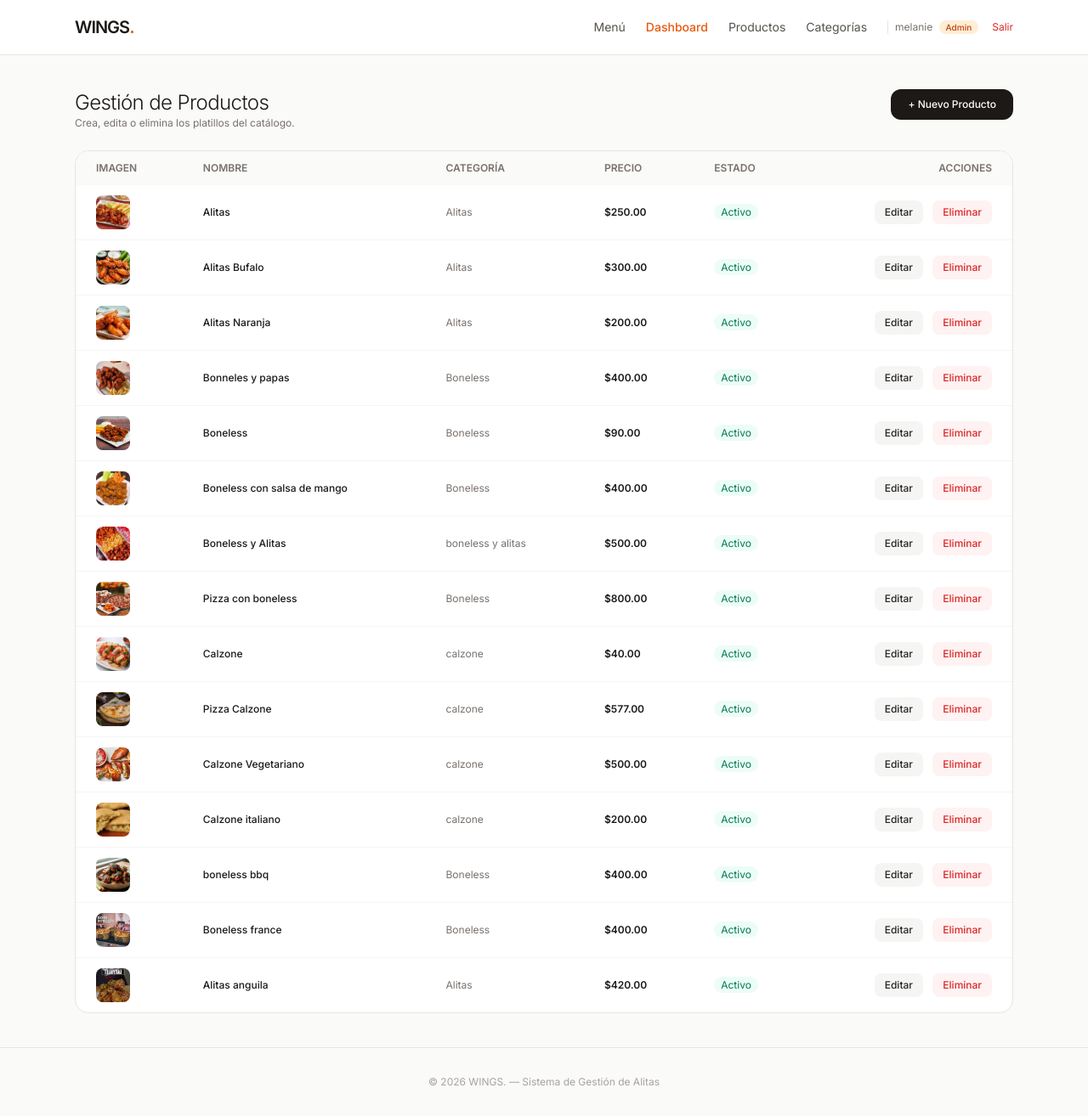
After one commit to AsaelCh9/Alitas, a Django app: page /panel/productos/ in a window 1280 px wide. The commit adds this page. Shown: the whole page at 85% size. Run offline with Django 5.2, Linux system fonts and the light colour scheme; a user stored in the database is signed in; data comes from the database, SQL or seed files in the repository; both versions use the stored data as it was after the commit; some libraries are stand-ins or nearby versions.

Commit message:
Sprint 3

```diff
--- a/tienda/forms.py
+++ b/tienda/forms.py
@@ -1,28 +1,33 @@
 from django import forms
-from .models import Producto
+from .models import Producto, Categoria
+
+ESTILO_INPUT = 'w-full px-4 py-2.5 rounded-xl border border-stone-200 text-sm focus:outline-none focus:border-stone-900'
 
 class ProductoForm(forms.ModelForm):
     class Meta:
         model = Producto
-        fields = ['nombre', 'descripcion', 'precio', 'categoria', 'imagen']
+        fields = ['nombre', 'descripcion', 'precio', 'categoria', 'imagen', 'disponible']
         widgets = {
-            'nombre': forms.TextInput(attrs={
-                'class': 'w-full px-4 py-2.5 rounded-xl border border-stone-200 text-sm focus:outline-none focus:border-stone-900',
-                'placeholder': 'Ej. 12 Alitas Mango Habanero'
-            }),
-            'descripcion': forms.Textarea(attrs={
-                'class': 'w-full px-4 py-2.5 rounded-xl border border-stone-200 text-sm focus:outline-none focus:border-stone-900',
-                'rows': 3,
-                'placeholder': 'Describe el sabor, aderezo o guarnición...'
-            }),
-            'precio': forms.NumberInput(attrs={
-                'class': 'w-full px-4 py-2.5 rounded-xl border border-stone-200 text-sm focus:outline-none focus:border-stone-900',
-                'placeholder': '180.00'
-            }),
-            'categoria': forms.Select(attrs={
-                'class': 'w-full px-4 py-2.5 rounded-xl border border-stone-200 text-sm bg-white focus:outline-none focus:border-stone-900'
-            }),
-            'imagen': forms.ClearableFileInput(attrs={
-                'class': 'w-full text-xs text-stone-500 file:mr-4 file:py-2.5 file:px-4 file:rounded-xl file:border-0 file:text-xs file:font-medium file:bg-stone-100 file:text-stone-900 hover:file:bg-stone-200 cursor-pointer'
-            }),
+            'nombre': forms.TextInput(attrs={'class': ESTILO_INPUT, 'placeholder': 'Ej. 12 Alitas Búfalo'}),
+            'descripcion': forms.Textarea(attrs={'class': ESTILO_INPUT, 'rows': 3, 'placeholder': 'Descripción del platillo...'}),
+            'precio': forms.NumberInput(attrs={'class': ESTILO_INPUT, 'step': '0.01', 'min': '1'}),
+            'categoria': forms.Select(attrs={'class': f'{ESTILO_INPUT} bg-white'}),
+            'imagen': forms.ClearableFileInput(attrs={'class': 'w-full text-xs text-stone-500 file:mr-4 file:py-2 file:px-4 file:rounded-xl file:border-0 file:bg-stone-100 file:text-stone-900'}),
+            'disponible': forms.CheckboxInput(attrs={'class': 'w-4 h-4 accent-orange-600 rounded'}),
         }
+
+    # Validación en el servidor
+    def clean_precio(self):
+        precio = self.cleaned_data.get('precio')
+        if precio is not None and precio <= 0:
+            raise forms.ValidationError("El precio debe ser mayor a $0.00.")
+        return precio
+
+class CategoriaForm(forms.ModelForm):
+    class Meta:
+        model = Categoria
+        fields = ['nombre', 'descripcion']
+        widgets = {
+            'nombre': forms.TextInput(attrs={'class': ESTILO_INPUT, 'placeholder': 'Ej. Alitas, Boneless, Bebidas'}),
+            'descripcion': forms.TextInput(attrs={'class': ESTILO_INPUT, 'placeholder': 'Breve descripción de la categoría'}),
+        }
--- a/tienda/templates/tienda/base.html
+++ b/tienda/templates/tienda/base.html
@@ -3,58 +3,71 @@
 <head>
     <meta charset="UTF-8">
     <meta name="viewport" content="width=device-width, initial-scale=1.0">
-    <title>WINGS. — Alitas Artesanales</title>
+    <title>WINGS. — Sistema de Gestión y Ventas</title>
     <script src="https://cdn.tailwindcss.com"></script>
-    <link href="https://fonts.googleapis.com/css2?family=Inter:wght@300;400;600&display=swap" rel="stylesheet">
-    <style>
-        body { font-family: 'Inter', sans-serif; }
-    </style>
+    <link href="https://fonts.googleapis.com/css2?family=Inter:wght@300;400;500;600&display=swap" rel="stylesheet">
+    <style>body { font-family: 'Inter', sans-serif; }</style>
 </head>
 <body class="bg-stone-50 text-stone-900 antialiased flex flex-col min-h-screen">
 
-    <!-- Navegación Minimalista -->
-    <header class="border-b border-stone-200 bg-white/80 backdrop-blur-md sticky top-0 z-50">
-        <div class="max-w-5xl mx-auto px-6 h-16 flex items-center justify-between">
+    <header class="border-b border-stone-200 bg-white/90 backdrop-blur-md sticky top-0 z-50">
+        <div class="max-w-6xl mx-auto px-4 sm:px-6 h-16 flex items-center justify-between">
             <a href="{% url 'inicio' %}" class="text-xl font-semibold tracking-tighter">
                 WINGS<span class="text-orange-600">.</span>
             </a>
 
-            <nav class="flex items-center gap-6 text-sm">
+            <nav class="flex items-center gap-4 sm:gap-6 text-sm">
                 <a href="{% url 'inicio' %}" class="text-stone-600 hover:text-stone-900 transition">Menú</a>
-                <a href="{% url 'ver_carrito' %}" class="flex items-center gap-2 bg-stone-900 text-white px-4 py-2 rounded-full hover:bg-orange-600 transition">
-                    <span>Orden</span>
-                    <span class="bg-white/20 text-xs px-2 py-0.5 rounded-full">{{ total_items|default:"0" }}</span>
-                </a>
+
+                {% if user.is_authenticated %}
+                    {% if user.is_staff %}
+                        <a href="{% url 'dashboard' %}" class="text-orange-600 font-medium hover:text-orange-700 transition">Dashboard</a>
+                        <a href="{% url 'lista_productos' %}" class="hidden sm:inline text-stone-600 hover:text-stone-900 transition">Productos</a>
+                        <a href="{% url 'lista_categorias' %}" class="hidden sm:inline text-stone-600 hover:text-stone-900 transition">Categorías</a>
+                    {% else %}
+                        <a href="{% url 'ver_carrito' %}" class="flex items-center gap-2 bg-stone-900 text-white px-4 py-1.5 rounded-full hover:bg-orange-600 transition">
+                            <span>Orden</span>
+                            <span class="bg-white/20 text-xs px-2 py-0.5 rounded-full">{{ total_items|default:"0" }}</span>
+                        </a>
+                    {% endif %}
+
+                    <div class="flex items-center gap-2 pl-2 border-l border-stone-200">
+                        <span class="text-xs text-stone-500">
+                            {{ user.username }}
+                            <span class="ml-1 px-2 py-0.5 rounded-full text-[10px] font-medium {% if user.is_staff %}bg-orange-100 text-orange-700{% else %}bg-stone-100 text-stone-600{% endif %}">
+                                {% if user.is_staff %}Admin{% else %}Cliente{% endif %}
+                            </span>
+                        </span>
+                        <a href="{% url 'logout' %}" class="text-xs text-red-600 hover:underline ml-2">Salir</a>
+                    </div>
+                {% else %}
+                    <a href="{% url 'login' %}" class="text-stone-600 hover:text-stone-900 transition">Iniciar sesión</a>
+                    <a href="{% url 'registro' %}" class="bg-stone-900 text-white px-4 py-2 rounded-full text-xs hover:bg-orange-600 transition">Registrarse</a>
+                {% endif %}
             </nav>
         </div>
     </header>
 
-    <!-- Contenido Principal -->
-    <main class="flex-grow max-w-5xl mx-auto px-6 py-12 w-full">
+    <!-- Mensajes de confirmación al guardar, editar o eliminar -->
+    {% if messages %}
+    <div class="max-w-6xl mx-auto px-4 sm:px-6 pt-6 w-full space-y-2">
+        {% for message in messages %}
+        <div class="p-4 rounded-xl text-xs font-medium border flex items-center justify-between
+            {% if message.tags == 'error' %}bg-red-50 border-red-200 text-red-700
+            {% elif message.tags == 'warning' %}bg-amber-50 border-amber-200 text-amber-700
+            {% else %}bg-emerald-50 border-emerald-200 text-emerald-700{% endif %}">
+            <span>{{ message }}</span>
+        </div>
+        {% endfor %}
+    </div>
+    {% endif %}
+
+    <main class="flex-grow max-w-6xl mx-auto px-4 sm:px-6 py-10 w-full">
         {% block content %}{% endblock %}
     </main>
 
-    <!-- Footer -->
     <footer class="border-t border-stone-200 py-8 text-center text-xs text-stone-400">
-        <p>© 2026 WINGS. — Sabores puros, sin complicaciones.</p>
+        <p>© 2026 WINGS. — Sistema de Gestión de Alitas</p>
     </footer>
-
-    <nav class="flex items-center gap-5 text-sm">
-<a href="{% url 'inicio' %}" class="text-stone-600 hover:text-stone-900 transition">Menú</a>
-
-{% if user.is_authenticated %}
-<a href="{% url 'agregar_producto' %}" class="text-stone-600 hover:text-stone-900 transition">+ Platillo</a>
-<a href="{% url 'ver_carrito' %}" class="flex items-center gap-2 bg-stone-900 text-white px-4 py-2 rounded-full hover:bg-orange-600 transition">
-<span>Orden</span>
-<span class="bg-white/20 text-xs px-2 py-0.5 rounded-full">{{ total_items|default:"0" }}</span>
-</a>
-<span class="text-xs text-stone-400">Hola, {{ user.username }}</span>
-<a href="{% url 'logout' %}" class="text-xs text-red-600 hover:underline">Salir</a>
-{% else %}
-<a href="{% url 'login' %}" class="text-stone-600 hover:text-stone-900 transition">Iniciar sesión</a>
-<a href="{% url 'registro' %}" class="bg-stone-900 text-white px-4 py-2 rounded-full text-xs hover:bg-orange-600 transition">Registrarse</a>
-{% endif %}
-</nav>
-
 </body>
 </html>
--- /dev/null
+++ b/tienda/templates/tienda/crud_productos.html
@@ -0,0 +1,59 @@
+{% extends 'tienda/base.html' %}
+
+{% block content %}
+<div class="flex flex-col sm:flex-row sm:items-center sm:justify-between gap-4 mb-6">
+    <div>
+        <h1 class="text-2xl font-light tracking-tight text-stone-900">Gestión de Productos</h1>
+        <p class="text-xs text-stone-500">Crea, edita o elimina los platillos del catálogo.</p>
+    </div>
+    <a href="{% url 'crear_producto' %}" class="bg-stone-900 hover:bg-orange-600 text-white text-xs font-medium px-5 py-2.5 rounded-xl transition self-start">
+        + Nuevo Producto
+    </a>
+</div>
+
+<div class="bg-white border border-stone-200 rounded-2xl overflow-hidden">
+    <div class="overflow-x-auto">
+        <table class="w-full text-left text-xs">
+            <thead class="bg-stone-50 text-stone-500 uppercase">
+                <tr>
+                    <th class="px-6 py-3">Imagen</th>
+                    <th class="px-6 py-3">Nombre</th>
+                    <th class="px-6 py-3">Categoría</th>
+                    <th class="px-6 py-3">Precio</th>
+                    <th class="px-6 py-3">Estado</th>
+                    <th class="px-6 py-3 text-right">Acciones</th>
+                </tr>
+            </thead>
+            <tbody class="divide-y divide-stone-100">
+                {% for prod in productos %}
+                <tr class="hover:bg-stone-50/60">
+                    <td class="px-6 py-3">
+                        {% if prod.imagen %}
+                            <img src="{{ prod.imagen.url }}" class="w-10 h-10 rounded-lg object-cover">
+                        {% else %}
+                            <div class="w-10 h-10 rounded-lg bg-stone-100 flex items-center justify-center text-stone-400">Sin foto</div>
+                        {% endif %}
+                    </td>
+                    <td class="px-6 py-3 font-medium text-stone-900">{{ prod.nombre }}</td>
+                    <td class="px-6 py-3 text-stone-500">{{ prod.categoria.nombre }}</td>
+                    <td class="px-6 py-3 font-semibold">${{ prod.precio }}</td>
+                    <td class="px-6 py-3">
+                        {% if prod.disponible %}
+                            <span class="px-2 py-0.5 rounded-full bg-emerald-50 text-emerald-700">Activo</span>
+                        {% else %}
+                            <span class="px-2 py-0.5 rounded-full bg-stone-100 text-stone-500">Oculto</span>
+                        {% endif %}
+                    </td>
+                    <td class="px-6 py-3 text-right space-x-2">
+                        <a href="{% url 'editar_producto' prod.id %}" class="inline-block bg-stone-100 hover:bg-stone-200 text-stone-800 px-3 py-1.5 rounded-lg font-medium transition">Editar</a>
+                        <a href="{% url 'eliminar_producto' prod.id %}" class="inline-block bg-red-50 hover:bg-red-600 hover:text-white text-red-600 px-3 py-1.5 rounded-lg font-medium transition">Eliminar</a>
+                    </td>
+                </tr>
+                {% empty %}
+                <tr><td colspan="6" class="px-6 py-8 text-center text-stone-400">No hay productos registrados.</td></tr>
+                {% endfor %}
+            </tbody>
+        </table>
+    </div>
+</div>
+{% endblock %}
--- a/tienda/urls.py
+++ b/tienda/urls.py
@@ -2,12 +2,31 @@ from django.urls import path
 from . import views
 
 urlpatterns = [
-path('', views.inicio, name='inicio'),
-path('registro/', views.registro_usuario, name='registro'),
-path('login/', views.login_usuario, name='login'),
-path('logout/', views.logout_usuario, name='logout'),
-path('nuevo/', views.agregar_producto, name='agregar_producto'),
-path('agregar/<int:producto_id>/', views.agregar_carrito, name='agregar_carrito'),
-path('carrito/', views.ver_carrito, name='ver_carrito'),
-path('confirmar/', views.confirmar_pedido, name='confirmar_pedido'),
+    # Tienda y autenticación
+    path('', views.inicio, name='inicio'),
+    path('registro/', views.registro_usuario, name='registro'),
+    path('login/', views.login_usuario, name='login'),
+    path('logout/', views.logout_usuario, name='logout'),
+    path('agregar/<int:producto_id>/', views.agregar_carrito, name='agregar_carrito'),
+    path('carrito/', views.ver_carrito, name='ver_carrito'),
+    path('confirmar/', views.confirmar_pedido, name='confirmar_pedido'),
+
+    # Panel administrativo
+    path('panel/', views.dashboard, name='dashboard'),
+
+    # CRUD Productos
+    path('panel/productos/', views.lista_productos, name='lista_productos'),
+    path('panel/productos/nuevo/', views.crear_producto, name='crear_producto'),
+    path('panel/productos/editar/<int:pk>/', views.editar_producto, name='editar_producto'),
+    path('panel/productos/eliminar/<int:pk>/', views.eliminar_producto, name='eliminar_producto'),
+
+    # CRUD Categorías
+    path('panel/categorias/', views.lista_categorias, name='lista_categorias'),
+    path('panel/categorias/nueva/', views.crear_categoria, name='crear_categoria'),
+    path('panel/categorias/editar/<int:pk>/', views.editar_categoria, name='editar_categoria'),
+    path('panel/categorias/eliminar/<int:pk>/', views.eliminar_categoria, name='eliminar_categoria'),
+
+    path('carrito/', views.ver_carrito, name='ver_carrito'),
+    path('carrito/limpiar/', views.limpiar_carrito, name='limpiar_carrito'),
+    path('confirmar/', views.confirmar_pedido, name='confirmar_pedido'),
 ]
--- a/tienda/views.py
+++ b/tienda/views.py
@@ -1,17 +1,25 @@
 from django.shortcuts import render, redirect, get_object_or_404
 from django.contrib.auth import login, logout
 from django.contrib.auth.forms import UserCreationForm, AuthenticationForm
-from django.contrib.auth.decorators import login_required
+from django.contrib.auth.decorators import login_required, user_passes_test
+from django.contrib.auth.models import User
+from django.contrib import messages
+from django.db.models import Sum
 from .models import Producto, Categoria, Pedido
-from .forms import ProductoForm
+from .forms import ProductoForm, CategoriaForm
 
-# --- AUTENTICACIÓN (SPRINT 2) ---
+# Función verificadora de rol Administrador (valida en servidor)
+def es_administrador(user):
+    return user.is_authenticated and user.is_staff
+
+# --- AUTENTICACIÓN ---
 def registro_usuario(request):
     if request.method == 'POST':
         form = UserCreationForm(request.POST)
         if form.is_valid():
             usuario = form.save()
             login(request, usuario)
+            messages.success(request, f"¡Bienvenido, {usuario.username}! Tu cuenta ha sido creada.")
             return redirect('inicio')
     else:
         form = UserCreationForm()
@@ -23,34 +31,29 @@ def login_usuario(request):
         if form.is_valid():
             usuario = form.get_user()
             login(request, usuario)
+            messages.success(request, f"Sesión iniciada como {usuario.username}.")
+            if usuario.is_staff:
+                return redirect('dashboard')
             return redirect('inicio')
+        else:
+            messages.error(request, "Usuario o contraseña incorrectos.")
     else:
         form = AuthenticationForm()
     return render(request, 'tienda/login.html', {'form': form})
 
 def logout_usuario(request):
     logout(request)
+    messages.info(request, "Has cerrado sesión correctamente.")
     return redirect('login')
-# --- VISTAS DEL SISTEMA ---
+
+# --- TIENDA (PÚBLICO / CLIENTES) ---
 def inicio(request):
     productos = Producto.objects.filter(disponible=True)
     carrito = request.session.get('carrito', {})
     return render(request, 'tienda/index.html', {
         'productos': productos,
         'total_items': sum(carrito.values())
-        })
-
-# Sección protegida: requiere iniciar sesión
-@login_required(login_url='login')
-def agregar_producto(request):
-    if request.method == 'POST':
-            form = ProductoForm(request.POST, request.FILES)
-            if form.is_valid():
-                form.save()
-                return redirect('inicio')
-    else:
-                form = ProductoForm()
-    return render(request, 'tienda/agregar_producto.html', {'form': form})
+    })
 
 @login_required(login_url='login')
 def agregar_carrito(request, producto_id):
@@ -58,6 +61,7 @@ def agregar_carrito(request, producto_id):
     prod_str = str(producto_id)
     carrito[prod_str] = carrito.get(prod_str, 0) + 1
     request.session['carrito'] = carrito
+    messages.success(request, "Platillo agregado a tu orden.")
     return redirect('inicio')
 
 @login_required(login_url='login')
@@ -70,17 +74,120 @@ def ver_carrito(request):
         subtotal = producto.precio * cantidad
         total_pagar += subtotal
         items.append({'producto': producto, 'cantidad': cantidad, 'subtotal': subtotal})
-        return render(request, 'tienda/carrito.html', {
-            'items': items,
-            'total_pagar': total_pagar,
-            'total_items': sum(carrito.values())
-            })
+    return render(request, 'tienda/carrito.html', {
+        'items': items,
+        'total_pagar': total_pagar,
+        'total_items': sum(carrito.values())
+    })
+
+@login_required(login_url='login')
+def limpiar_carrito(request):
+    request.session['carrito'] = {}
+    messages.info(request, "Tu orden ha sido vaciada.")
+    return redirect('ver_carrito')
 
 @login_required(login_url='login')
 def confirmar_pedido(request):
     carrito = request.session.get('carrito', {})
+    if not carrito:
+        messages.warning(request, "Tu carrito está vacío.")
+        return redirect('inicio')
     for prod_id, cantidad in carrito.items():
         producto = get_object_or_404(Producto, id=int(prod_id))
         Pedido.objects.create(usuario=request.user, producto=producto, cantidad=cantidad)
     request.session['carrito'] = {}
+    messages.success(request, "¡Pedido confirmado! Tu orden ya se registró en el sistema.")
     return redirect('inicio')
+
+# --- DASHBOARD ADMINISTRATIVO (SOLO ROL ADMIN) ---
+@user_passes_test(es_administrador, login_url='inicio')
+def dashboard(request):
+    contexto = {
+        'total_productos': Producto.objects.count(),
+        'total_categorias': Categoria.objects.count(),
+        'total_pedidos': Pedido.objects.count(),
+        'total_usuarios': User.objects.count(),
+        'ultimos_pedidos': Pedido.objects.select_related('usuario', 'producto').order_by('-fecha')[:5],
+    }
+    return render(request, 'tienda/dashboard.html', contexto)
+
+# --- CRUD DE PRODUCTOS (SOLO ROL ADMIN) ---
+@user_passes_test(es_administrador, login_url='inicio')
+def lista_productos(request):
+    productos = Producto.objects.select_related('categoria').all()
+    return render(request, 'tienda/crud_productos.html', {'productos': productos})
+
+@user_passes_test(es_administrador, login_url='inicio')
+def crear_producto(request):
+    if request.method == 'POST':
+        form = ProductoForm(request.POST, request.FILES)
+        if form.is_valid():
+            form.save()
+            messages.success(request, "Producto registrado correctamente.")
+            return redirect('lista_productos')
+    else:
+        form = ProductoForm()
+    return render(request, 'tienda/form_producto.html', {'form': form, 'titulo': 'Nuevo Producto'})
+
+@user_passes_test(es_administrador, login_url='inicio')
+def editar_producto(request, pk):
+    producto = get_object_or_404(Producto, pk=pk)
+    if request.method == 'POST':
+        form = ProductoForm(request.POST, request.FILES, instance=producto)
+        if form.is_valid():
+            form.save()
+            messages.success(request, f"El producto '{producto.nombre}' fue actualizado.")
+            return redirect('lista_productos')
+    else:
+        form = ProductoForm(instance=producto)
+    return render(request, 'tienda/form_producto.html', {'form': form, 'titulo': f'Editar: {producto.nombre}'})
+
+@user_passes_test(es_administrador, login_url='inicio')
+def eliminar_producto(request, pk):
+    producto = get_object_or_404(Producto, pk=pk)
+    if request.method == 'POST':
+        nombre = producto.nombre
+        producto.delete()
+        messages.success(request, f"Producto '{nombre}' eliminado permanentemente.")
+        return redirect('lista_productos')
+    return render(request, 'tienda/confirmar_eliminar.html', {'objeto': producto, 'tipo': 'Producto', 'url_cancelar': 'lista_productos'})
+
+# --- CRUD DE CATEGORÍAS (SOLO ROL ADMIN) ---
+@user_passes_test(es_administrador, login_url='inicio')
+def lista_categorias(request):
+    categorias = Categoria.objects.all()
+    return render(request, 'tienda/crud_categorias.html', {'categorias': categorias})
+
+@user_passes_test(es_administrador, login_url='inicio')
+def crear_categoria(request):
+    if request.method == 'POST':
+        form = CategoriaForm(request.POST)
+        if form.is_valid():
+            form.save()
+            messages.success(request, "Categoría creada exitosamente.")
+            return redirect('lista_categorias')
+    else:
+        form = CategoriaForm()
+    return render(request, 'tienda/form_categoria.html', {'form': form, 'titulo': 'Nueva Categoría'})
+
+@user_passes_test(es_administrador, login_url='inicio')
+def editar_categoria(request, pk):
+    categoria = get_object_or_404(Categoria, pk=pk)
+    if request.method == 'POST':
+        form = CategoriaForm(request.POST, instance=categoria)
+        if form.is_valid():
+            form.save()
+            messages.success(request, "Categoría actualizada correctamente.")
+            return redirect('lista_categorias')
+    else:
+        form = CategoriaForm(instance=categoria)
+    return render(request, 'tienda/form_categoria.html', {'form': form, 'titulo': f'Editar: {categoria.nombre}'})
+
+@user_passes_test(es_administrador, login_url='inicio')
+def eliminar_categoria(request, pk):
+    categoria = get_object_or_404(Categoria, pk=pk)
+    if request.method == 'POST':
+        categoria.delete()
+        messages.success(request, "Categoría eliminada correctamente.")
+        return redirect('lista_categorias')
+    return render(request, 'tienda/confirmar_eliminar.html', {'objeto': categoria, 'tipo': 'Categoría', 'url_cancelar': 'lista_categorias'})
```
Also changed, not shown: tienda/templates/tienda/carrito.html (+8 -0 lines), tienda/templates/tienda/confirmar_eliminar.html (added, +12 -0 lines), tienda/templates/tienda/crud_categorias.html (added, +43 -0 lines), tienda/templates/tienda/dashboard.html (added, +71 -0 lines), tienda/templates/tienda/form_categoria.html (added, +20 -0 lines), tienda/templates/tienda/form_producto.html (added, +20 -0 lines), db.sqlite3, media/productos/images.jpg (added).
